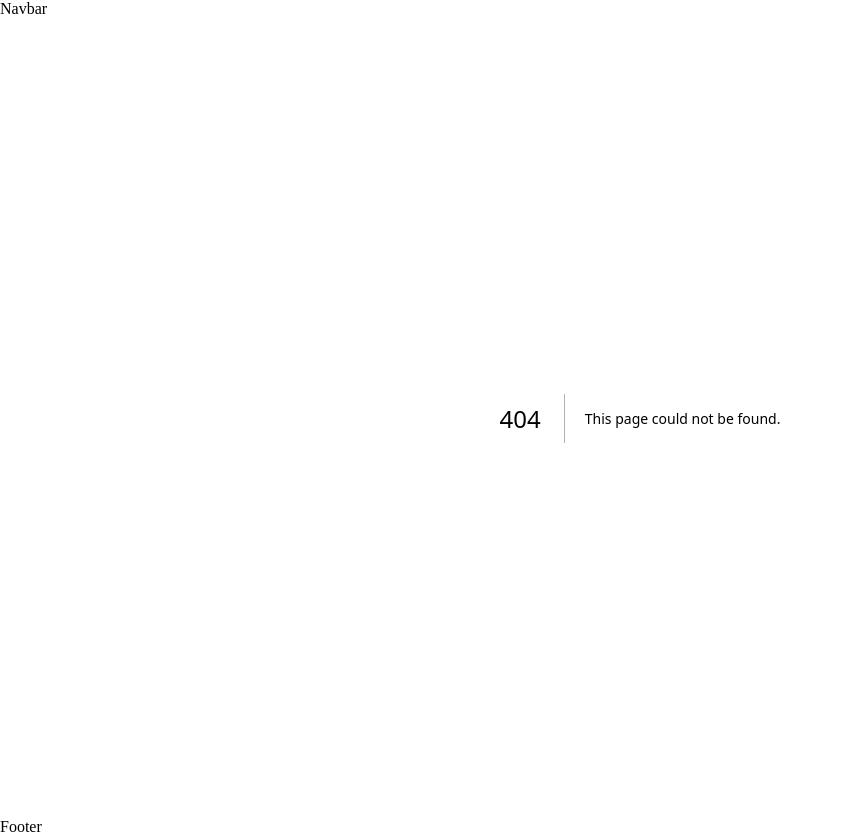
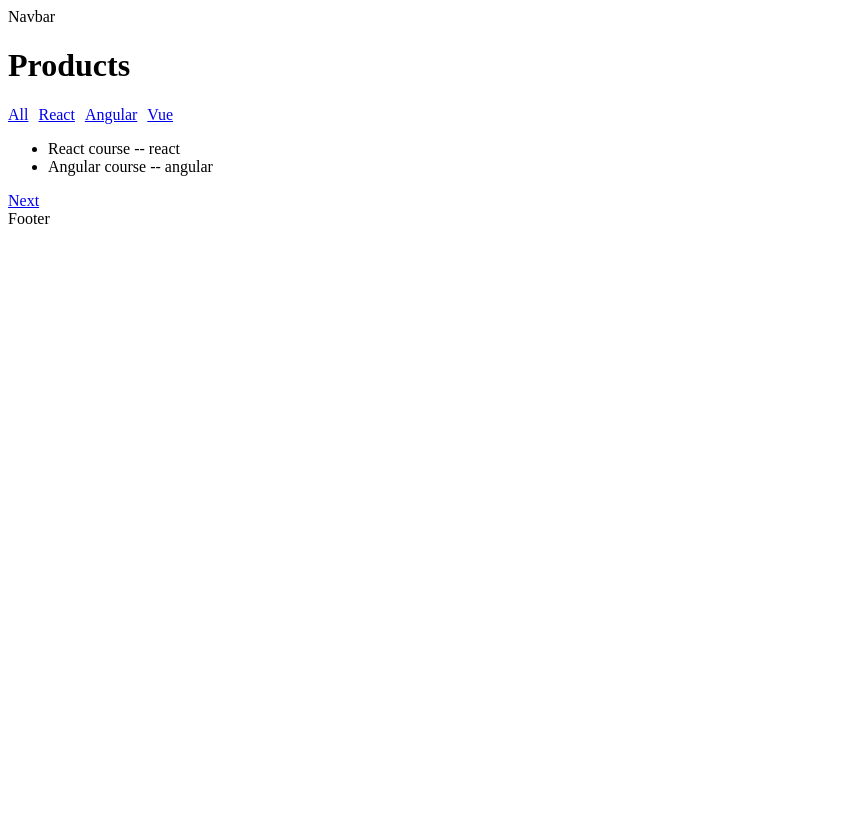
Before and after one commit to Abhishek9500/NextJs-Tutorial, a Next.js app: page /products in a window 1280 px wide. Before the commit this address had no page. Shown: the whole page, without its empty margins (0-843 px from the left). After the commit the page ends 800 px from the top, so only its background shows below. Built offline with nearby package versions, Linux system fonts and the light colour scheme.

Commit message:
add Search_Params_and_Pagination

```diff
--- /dev/null
+++ b/app/products/page.tsx
@@ -0,0 +1,65 @@
+import Link from "next/link";
+
+import { products } from "@/lib/products";
+
+type Product = {
+    searchParams:Promise<{
+        category?:string,
+        page?:string
+    }>;
+}
+
+const PAGE_SIZE = 2;
+
+export default async function ProductPage({searchParams}:Product){
+    const {category,page} = await searchParams;
+
+    let filtered = products;
+
+    if(category){
+        filtered = filtered.filter((item) => item.category === category);
+    }
+
+    const currenPage = Number(page) || 1;
+    const start = (currenPage - 1) * PAGE_SIZE;
+
+    const paginated = filtered.slice(start , start + PAGE_SIZE)
+
+
+    return (
+        <div>
+            <h1>Products</h1>
+            <div style={{display:"flex",gap:10}}>
+                <Link href='/products'>All</Link>
+                <Link href='/products?category=react'>React</Link>
+                <Link href='/products?category=angular'>Angular</Link>
+                <Link href='/products?category=vue'>Vue</Link>
+            </div>
+
+            {/* // Product list */}
+
+            <ul>
+                {paginated.map((p)=>(
+                    <li key={p.id}>
+                        {p.name} -- {p.category}
+                    </li>
+                ))}
+            </ul>
+
+            <div style={{display:"flex",gap:10}}>
+                {currenPage > 1 && (
+                    <Link href={`/products?category=${category || ""}&page=${currenPage-1}`}>
+                        Previous
+                    </Link>
+                )}
+
+                {start + PAGE_SIZE < filtered.length && (
+                    <Link href={`/products?category=${category || ""}&page=${currenPage+1}`}>Next
+                    </Link>
+                )}
+            </div>
+
+        </div>
+    )
+
+}
--- /dev/null
+++ b/lib/products.ts
@@ -0,0 +1,18 @@
+export type Product = {
+    id:number;
+    name:string;
+    category:string;
+}
+
+export const products : Product[]=[
+    {id:1,name:"React course",category:"react"},
+    {id:2,name:"Angular course",category:"angular"},
+    {id:3,name:"Vue course",category:"vue"},
+    {id:4,name:"Node.js course",category:"Node js"},
+    {id:5,name:"javascript course",category:"javascript"},
+    {id:6,name:"Python course",category:"Python"},
+    {id:7,name:"CPP course",category:"CPP"},
+    {id:8,name:"Java course",category:"Java"},
+    {id:9,name:"C course",category:"C"},
+    {id:10,name:"Machine learning ",category:"ml"}
+]
```
